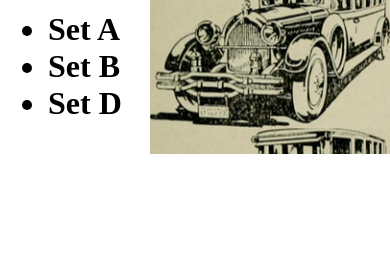
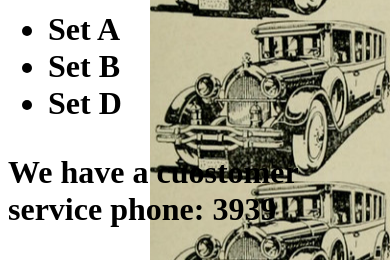
Before and after one commit to GO5IT/gittesting, a plain HTML site: page index.html in a window 390 px wide. Shown: the part 702-962 px from the top of the page. Before the commit the page ends 856 px from the top, so only its background shows below. Drawn offline with Linux system fonts and the light colour scheme.

Commit message:
Customer service phone added

```diff
--- a/index.html
+++ b/index.html
@@ -16,5 +16,6 @@
 		<li>Set B</li>
 		<li>Set D</li>
 	</ul>
+	<p>We have a cuostomer service phone: 3939</p>
 </body>
 </html>
```
